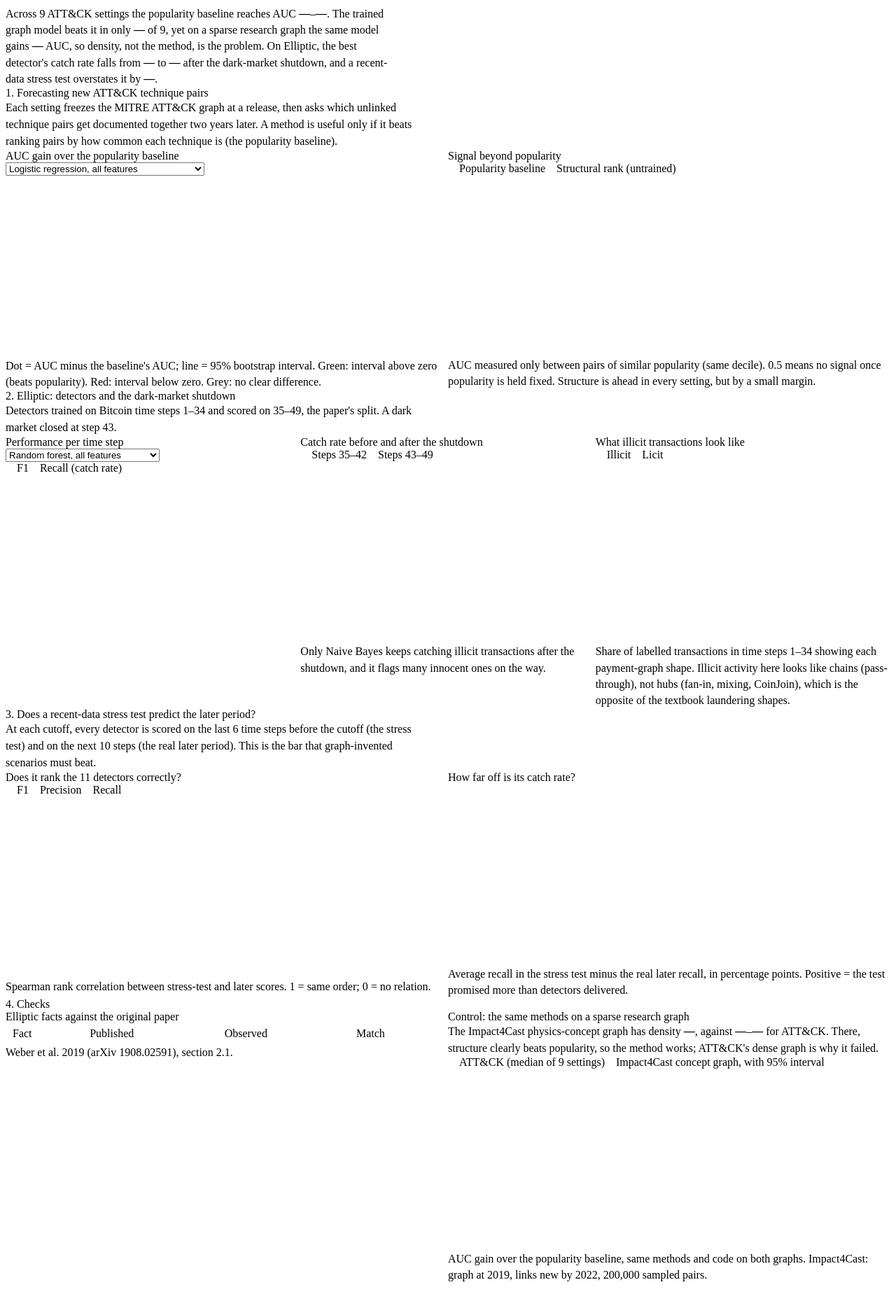
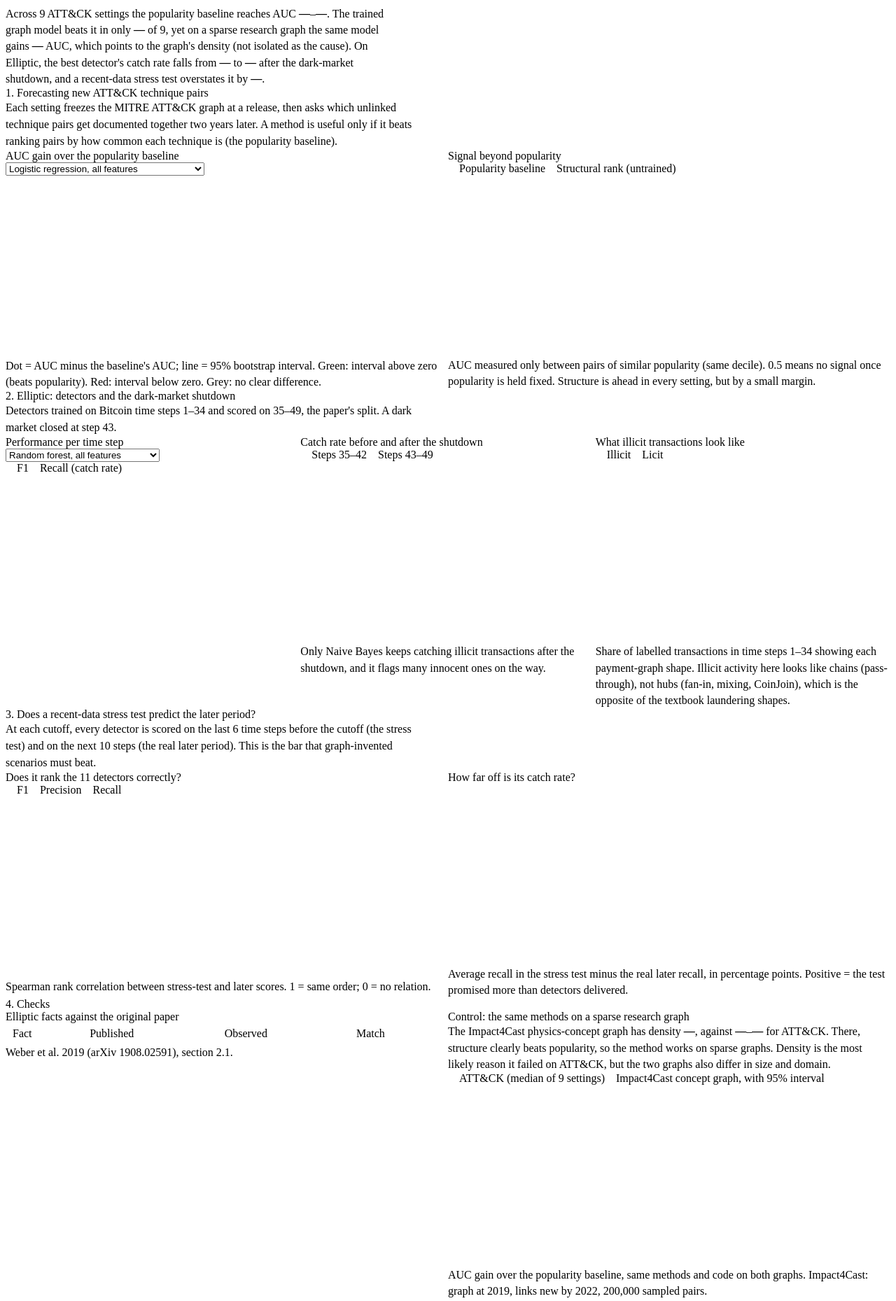
Before and after one commit to rishab2114/GRAPH, a plain HTML site: page reports/dashboard/index.html in a window 1280 px wide. Shown: the whole page at 70% size. Drawn offline with Linux system fonts and the light colour scheme.

Commit message:
docs: evaluate external review (all claims verified; overclaims corrected); Tornado pilot plan

```diff
--- a/reports/dashboard/index.html
+++ b/reports/dashboard/index.html
@@ -26,7 +26,7 @@
 </style>
 
 <div class="gf">
-  <p class="gf-lede" id="lede">Across 9 ATT&amp;CK settings the popularity baseline reaches AUC <b data-draw="fmin" data-source="attack_summary" data-field="freq_auc_min" data-row="0">—</b>–<b data-draw="fmax" data-source="attack_summary" data-field="freq_auc_max" data-row="0">—</b>. The trained graph model beats it in only <b data-draw="lrwins" data-source="attack_summary" data-field="logreg_all_wins" data-row="0">—</b> of 9, yet on a sparse research graph the same model gains <b data-draw="cgain" data-source="control_impact4cast" data-field="diff_vs_freq" data-where="method=logreg_all">—</b> AUC, so density, not the method, is the problem. On Elliptic, the best detector's catch rate falls from <b data-draw="rfb" data-source="elliptic_detectors" data-field="recall_before_43" data-where="detector=rf_af">—</b> to <b data-draw="rfa" data-source="elliptic_detectors" data-field="recall_after_43" data-where="detector=rf_af">—</b> after the dark-market shutdown, and a recent-data stress test overstates it by <b data-draw="err39" data-source="elliptic_stress_backtest" data-field="signed_error" data-where="cutoff=39&amp;metric=recall">—</b>.</p>
+  <p class="gf-lede" id="lede">Across 9 ATT&amp;CK settings the popularity baseline reaches AUC <b data-draw="fmin" data-source="attack_summary" data-field="freq_auc_min" data-row="0">—</b>–<b data-draw="fmax" data-source="attack_summary" data-field="freq_auc_max" data-row="0">—</b>. The trained graph model beats it in only <b data-draw="lrwins" data-source="attack_summary" data-field="logreg_all_wins" data-row="0">—</b> of 9, yet on a sparse research graph the same model gains <b data-draw="cgain" data-source="control_impact4cast" data-field="diff_vs_freq" data-where="method=logreg_all">—</b> AUC, which points to the graph's density (not isolated as the cause). On Elliptic, the best detector's catch rate falls from <b data-draw="rfb" data-source="elliptic_detectors" data-field="recall_before_43" data-where="detector=rf_af">—</b> to <b data-draw="rfa" data-source="elliptic_detectors" data-field="recall_after_43" data-where="detector=rf_af">—</b> after the dark-market shutdown, and a recent-data stress test overstates it by <b data-draw="err39" data-source="elliptic_stress_backtest" data-field="signed_error" data-where="cutoff=39&amp;metric=recall">—</b>.</p>
 
   <section class="gf-sec" id="attack">
     <h2>1. Forecasting new ATT&amp;CK technique pairs</h2>
@@ -128,7 +128,7 @@
       </div>
       <div class="gf-card" id="control-card">
         <h3>Control: the same methods on a sparse research graph</h3>
-        <p class="gf-cap">The Impact4Cast physics-concept graph has density <b data-draw="cdens" data-source="control_impact4cast" data-field="density" data-row="0">—</b>, against <b data-draw="adensmin" data-source="attack_summary" data-field="density_min" data-row="0">—</b>–<b data-draw="adensmax" data-source="attack_summary" data-field="density_max" data-row="0">—</b> for ATT&amp;CK. There, structure clearly beats popularity, so the method works; ATT&amp;CK's dense graph is why it failed.</p>
+        <p class="gf-cap">The Impact4Cast physics-concept graph has density <b data-draw="cdens" data-source="control_impact4cast" data-field="density" data-row="0">—</b>, against <b data-draw="adensmin" data-source="attack_summary" data-field="density_min" data-row="0">—</b>–<b data-draw="adensmax" data-source="attack_summary" data-field="density_max" data-row="0">—</b> for ATT&amp;CK. There, structure clearly beats popularity, so the method works on sparse graphs. Density is the most likely reason it failed on ATT&amp;CK, but the two graphs also differ in size and domain.</p>
         <div class="gf-legend"><span><i class="gf-sw" data-color="0"></i>ATT&amp;CK (median of 9 settings)</span><span><i class="gf-sw" data-color="1"></i>Impact4Cast concept graph, with 95% interval</span></div>
         <div class="gf-chart" id="control" data-draw="control" data-source="control_impact4cast attack_median"></div>
         <p class="gf-cap">AUC gain over the popularity baseline, same methods and code on both graphs. Impact4Cast: graph at 2019, links new by 2022, 200,000 sampled pairs.</p>
```
Also changed, not shown: 6 other files.
